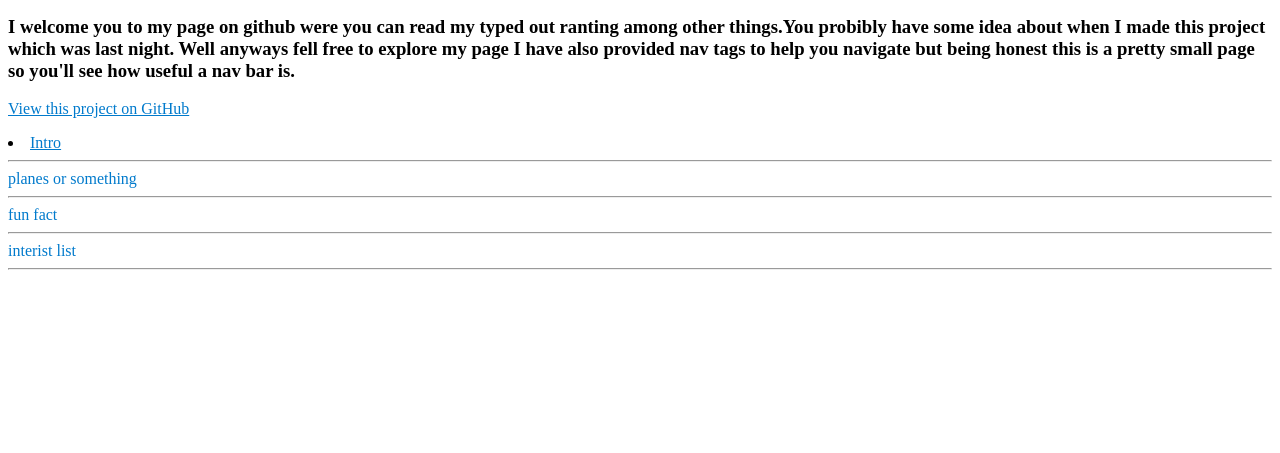
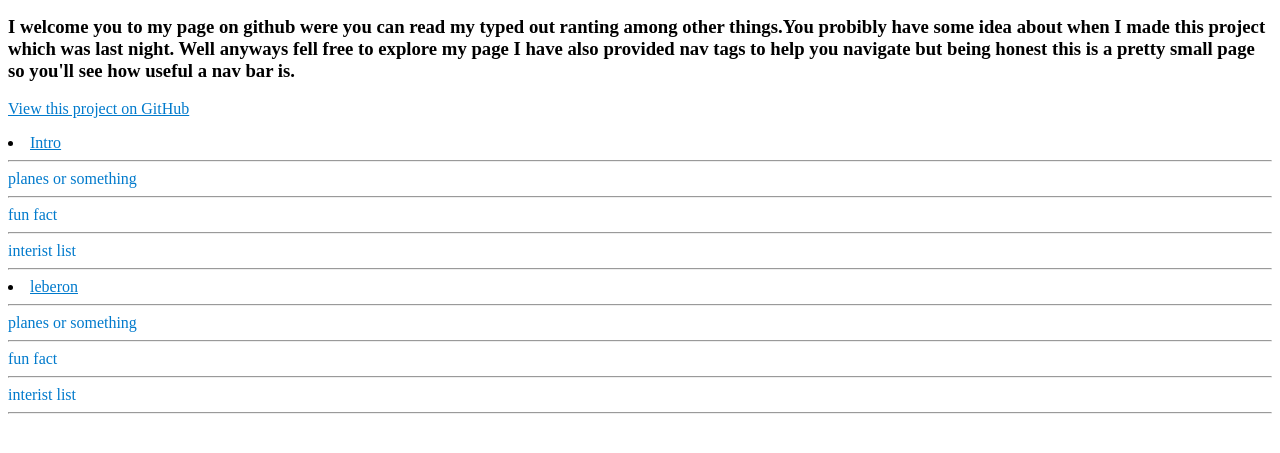
Before and after one commit to abupopcorn/Personalpager-abupopcorn-, a plain HTML site: page index.html in a window 1280 px wide. Shown: the part 101-554 px from the top of the page. Drawn offline with Linux system fonts and the light colour scheme.

Commit message:
Update index.html

```diff
--- a/index.html
+++ b/index.html
@@ -60,7 +60,14 @@ font-family: Cursive;
 
 </div>
      <div="lebron">
-
+     <li><a href="#Intro">leberon</a></li>
+       <hr>
+ <a>planes or something</a>
+       <hr>
+ <a>fun fact </a>
+       <hr>
+ <a>interist list</a>
+       <hr>
 
      </div>
 
```
